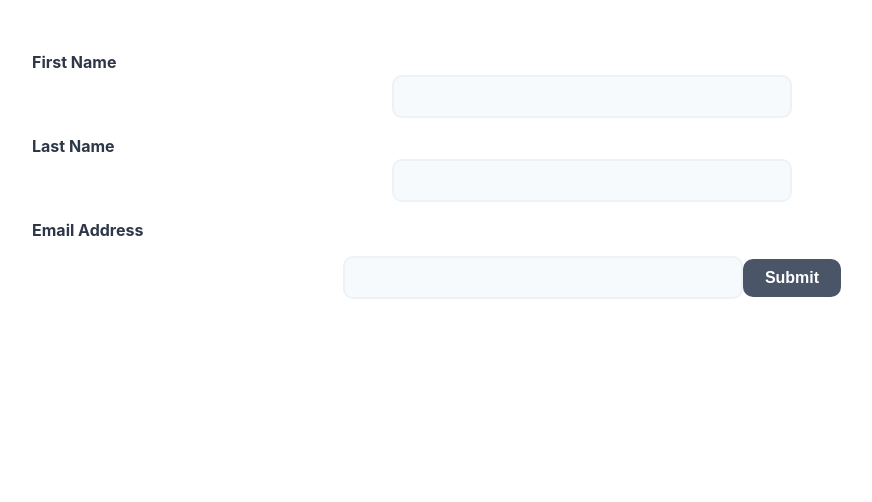
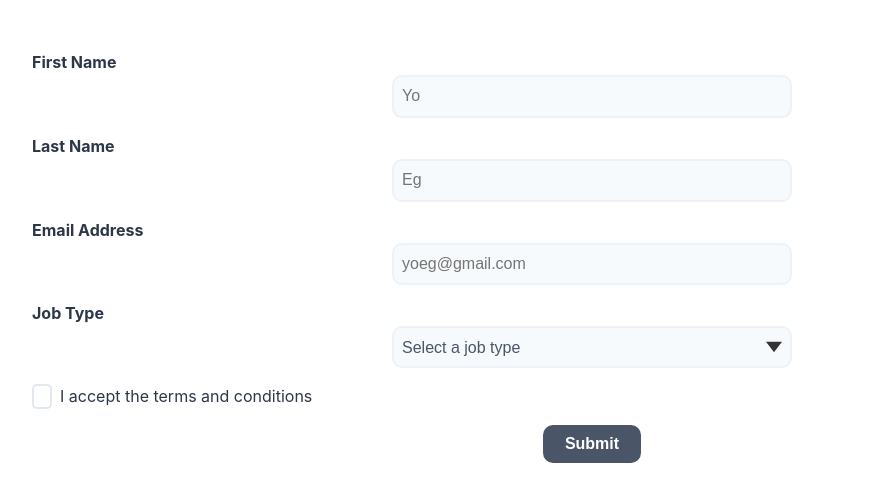
Before and after one commit to youssefelgamrani/reactjs-formik, a React (Create React App) app: page / in a window 1280 px wide. Shown: the top 502 px of the page, without its empty margins (48-920 px from the left). Built offline with nearby package versions, Linux system fonts and the light colour scheme.

Commit message:
last version

```diff
--- a/package.json
+++ b/package.json
@@ -3,6 +3,7 @@
   "version": "0.1.0",
   "private": true,
   "dependencies": {
+    "@emotion/styled": "^10.0.27",
     "@testing-library/jest-dom": "^4.2.4",
     "@testing-library/react": "^9.3.2",
     "@testing-library/user-event": "^7.1.2",
--- a/src/components/SignUp/SignupForm.js
+++ b/src/components/SignUp/SignupForm.js
@@ -1,6 +1,10 @@
 import React from "react";
 import { Formik, Field, Form, ErrorMessage } from "formik";
-import InputForm from "../shared/InputForm";
+import {
+  InputFormText,
+  InputFormSelect,
+  InputFormCheckBox,
+} from "../shared/InputForm";
 import "./styles.css";
 import * as Yup from "yup";
 
@@ -12,12 +16,24 @@
     .max(20, "Must be 20 characters or less")
     .required("Required"),
   email: Yup.string().email("Invalid email address").required("Required"),
+  acceptedTerms: Yup.boolean()
+    .required("Required")
+    .oneOf([true], "You must accept the terms and conditions."),
+  jobType: Yup.string()
+    .oneOf(["designer", "development", "product", "other"], "Invalid Job Type")
+    .required("Required"),
 });
 
 export default function SignupForm() {
   return (
     <Formik
-      initialValues={{ firstName: "", lastName: "", email: "" }}
+      initialValues={{
+        firstName: "",
+        lastName: "",
+        email: "",
+        acceptedTerms: false,
+        jobType: "",
+      }}
       validationSchema={yupValidation}
       onSubmit={(values, { setSubmitting }) => {
         setTimeout(() => {
@@ -26,20 +42,38 @@
         }, 400);
       }}
     >
-      {(formik) => (
-        <form onSubmit={formik.handleSubmit}>
-          <label htmlFor="firstName">First Name</label>
-          <Field name="firstName" type="text" />
-          <ErrorMessage name="firstName" />
-          <label htmlFor="lastName">Last Name</label>
-          <Field name="lastName" type="text" />
-          <ErrorMessage name="lastName" />
-          <label htmlFor="email">Email Address</label>
-          <Field name="email" type="email" />
-          <ErrorMessage name="email" />
-          <button type="submit">Submit</button>
-        </form>
-      )}
+      <Form>
+        <InputFormText
+          label="First Name"
+          name="firstName"
+          type="text"
+          placeholder="Yo"
+        />
+        <InputFormText
+          label="Last Name"
+          name="lastName"
+          type="text"
+          placeholder="Eg"
+        />
+        <InputFormText
+          label="Email Address"
+          name="email"
+          type="email"
+          placeholder="yoeg@gmail.com"
+        />
+        <InputFormSelect label="Job Type" name="jobType">
+          <option value="">Select a job type</option>
+          <option value="designer">Designer</option>
+          <option value="development">Developer</option>
+          <option value="product">Product Manager</option>
+          <option value="other">Other</option>
+        </InputFormSelect>
+        <InputFormCheckBox name="acceptedTerms">
+          I accept the terms and conditions
+        </InputFormCheckBox>
+
+        <button type="submit">Submit</button>
+      </Form>
     </Formik>
   );
 }
--- a/src/components/shared/InputForm.js
+++ b/src/components/shared/InputForm.js
@@ -1,19 +1,44 @@
 import React from "react";
 import "../SignUp/styles.css";
-import ErrorBloc from "../SignUp/ErrorBloc";
+import { useField } from "formik";
 
-export default function InputForm(props) {
+function ErrorBloc(props) {
+  return props.touched && props.error ? (
+    <div className="error">{props.error}</div>
+  ) : null;
+}
+
+export function InputFormText({ label, ...props }) {
+  const [field, metadata] = useField(props);
   return (
     <>
-      <input
-        id={props.field}
-        name={props.field}
-        type={props.type}
-        onChange={props.changeHandler}
-        onBlur={props.blurHandler}
-        value={props.field.values}
-      />
-      <ErrorBloc field={props.error} fieldTouched={props.inputTouched} />
+      <label htmlFor={props.id || props.name}>{label}</label>
+      <input className="text-input" {...field} {...props} />
+      <ErrorBloc touched={metadata.touched} error={metadata.error} />
     </>
   );
 }
+
+export function InputFormCheckBox({ children, ...props }) {
+  const [field, metadata] = useField({ ...props, type: "checkbox" });
+  return (
+    <>
+      <label className="checkbox">
+        <input type="checkbox" {...field} {...props} />
+        {children}
+      </label>
+      <ErrorBloc touched={metadata.touched} error={metadata.error} />
+    </>
+  );
+}
+
+export function InputFormSelect({ label, ...props }) {
+  const [field, metadata] = useField(props);
+  return (
+    <>
+      <label htmlFor={props.id || props.name}>{label}</label>
+      <select {...field} {...props} />
+      <ErrorBloc touched={metadata.touched} error={metadata.error} />
+    </>
+  );
+}
```
Also changed, not shown: 1 other file (tests, documents, lock files or other folders).
